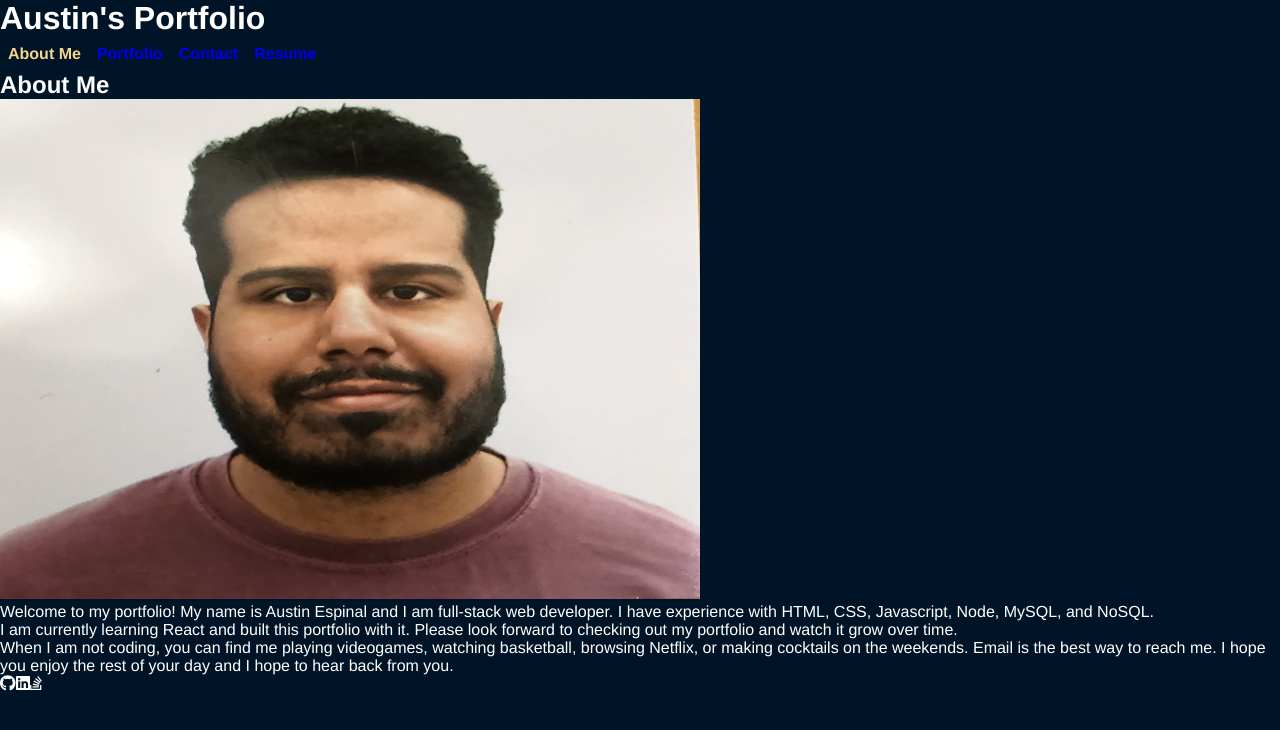
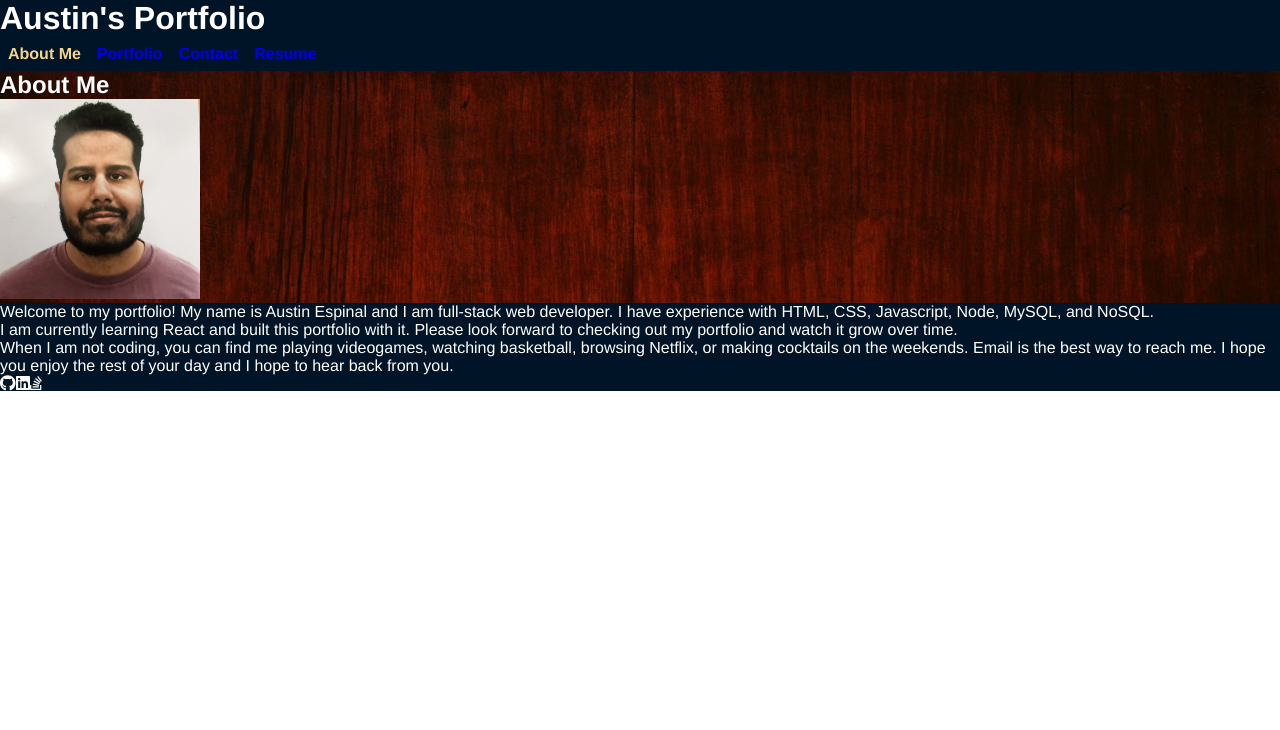
Before and after one commit to austin-espinal/web-dev-portfolio, a React (Create React App) app: page / in a window 1280 px wide. Shown: the top 730 px of the page. Built offline with nearby package versions, Linux system fonts and the light colour scheme.

Commit message:
added background image and color to each component class

```diff
--- a/src/App.js
+++ b/src/App.js
@@ -44,11 +44,11 @@ function App() {
 
   return (
     <div className="App">
-      <header>
+      <header className="bg">
       <Header></Header>
       <Nav currentPage={currentPage} pageChange={pageChange}/>
       </header>
-      <main>
+      <main className="bg-image">
         {renderPage()}
       </main>
       <Footer></Footer>
--- a/src/assets/css/style.css
+++ b/src/assets/css/style.css
@@ -20,13 +20,26 @@
 
 body {
     font-family: Helvetica, Arial, sans-serif;
-    background-color: var(--primary-color);
     color: white;
 }
 
+.bg {
+    background-color: var(--primary-color);
+}
+.bg-image {
+    background-image: url('../images/mahogany-hero.jpg');
+    background-size: cover;
+    background-repeat: no-repeat;
+}
+
 .project-thumbnail {
-    width: 700px;
-    height: 500px;
+    width: 350px;
+    height: 150px;
+}
+
+.profile-thumbnail {
+    width: 200px;
+    height: 200px;
 }
 
 .nav-link {
--- a/src/components/About/index.js
+++ b/src/components/About/index.js
@@ -1,12 +1,12 @@
 import React from "react";
-import testImage from "../../assets/images/me2.jpg"
+import profileImage from "../../assets/images/me2.jpg"
 
 function About() {
     return (
         <div>
             <h2>About Me</h2>
-            <img className="project-thumbnail" src={testImage}/>
-            <p>Welcome to my portfolio! My name is Austin Espinal and I am full-stack web developer. I have experience with HTML, CSS, Javascript, Node, MySQL, and NoSQL.<br />
+            <img className="profile-thumbnail col-12" src={profileImage} alt="Austin Espinal"/>
+            <p className="bg">Welcome to my portfolio! My name is Austin Espinal and I am full-stack web developer. I have experience with HTML, CSS, Javascript, Node, MySQL, and NoSQL.<br />
                     I am currently learning React and built this portfolio with it. Please look forward to checking out my portfolio and watch it grow over time.<br />
                     When I am not coding, you can find me playing videogames, watching basketball, browsing Netflix, or making cocktails on the weekends.
                     Email is the best way to reach me. I hope you enjoy the rest of your day and I hope to hear back from you.
--- a/src/components/Contact/index.js
+++ b/src/components/Contact/index.js
@@ -38,7 +38,7 @@ function Contact() {
     return (
         <section>
             <h1>Contact Me</h1>
-            <form id="contact-form" onSubmit={handleSubmit}>
+            <form id="contact-form" onSubmit={handleSubmit} className="bg">
                 <div>
                     <label htmlFor="name">Name:</label>
                     <input type="text" name="name" defaultValue={name} onBlur={handleChange} />
--- a/src/components/Footer/index.js
+++ b/src/components/Footer/index.js
@@ -4,7 +4,7 @@ import { faGithub, faLinkedin, faStackOverflow } from "@fortawesome/free-brands-
 
 function Footer() {
     return (
-        <footer className="flex-row">
+        <footer className="flex-row bg">
             <FontAwesomeIcon icon={faGithub}><a href="https://github.com/austin-espinal" target="_blank"></a></FontAwesomeIcon>
             <FontAwesomeIcon icon={faLinkedin}><a href="" target="_blank"></a></FontAwesomeIcon>
             <FontAwesomeIcon icon={faStackOverflow}><a href="" target="_blank"></a></FontAwesomeIcon>
--- a/src/components/Project/index.js
+++ b/src/components/Project/index.js
@@ -2,61 +2,69 @@ import React, { useState } from "react";
 import { FontAwesomeIcon } from "@fortawesome/react-fontawesome";
 import { faGithub } from "@fortawesome/free-brands-svg-icons";
 // import { faCoffee } from "@fortawesome/free-solid-svg-icons";
+import image1 from '../../assets/images/run-buddy.jpg'
+import image2 from '../../assets/images/horiseon-refactor.png'
+import image3 from '../../assets/images/pizza-hunt.png'
+import image4 from '../../assets/images/password-gen.jpg'
+import image5 from '../../assets/images/concierge.png'
+import image6 from '../../assets/images/not-inta-gram.png'
 
 function Project() {
     const [projects] = useState([
         {
             name: 'Run Buddy',
             url: 'https://austin-espinal.github.io/run-buddy/',
-            image: '../../assets/images/run-buddy.jpg',
+            image: `${image1}`,
             git: 'https://github.com/austin-espinal/run-buddy'
         },
         {
             name: 'Horiseon',
             url: 'https://austin-espinal.github.io/horiseon-refactor/',
-            image: '../../assets/images/horiseon-refactor.png',
+            image: `${image2}`,
             git: 'https://github.com/austin-espinal/horiseon-refactor'
         },
         {
             name: 'Pizza Hunt',
             url: 'https://pizza-hunt-ae.herokuapp.com/',
-            image: '../../assets/images/pizza-hunt.png',
+            image: `${image3}`,
             git: 'https://github.com/austin-espinal/pizza-hunt'
         },
         {
             name: 'Password Generator',
             url: 'https://austin-espinal.github.io/employee-password-gen/',
-            image: '../../assets/images/password-gen.jpg',
+            image: `${image4}`,
             git: 'https://github.com/austin-espinal/employee-password-gen'
         },
         {
             name: 'Concierage',
             url: 'https://ellacodes2021.github.io/Team-Indecisive-IDK/',
-            image: '../../assets/images/concierage.png',
+            image: `${image5}`,
             git: 'https://github.com/EllaCodes2021/Team-Indecisive-IDK'
         },
         {
             name: 'Not Inta Gram',
             url: 'https://not-into-gram.herokuapp.com/',
-            image: '../../assets/images/not-inta-gram.png',
+            image: `${image6}`,
             git: 'https://github.com/Rodney1100/Not-Inta-Gram'
         }
 
     ]);
 
     return (
-        <div>
+        <div className="container">
             {projects.map((project) => (
-                <div className="card">
-                    {/* <img
-                            src={require(`${project.image}`).default}
+                <div className="card text-center col-sm-12 justify-space-around bg">
+                    <div>
+                        <img
+                            src={project.image}
                             alt={project.name}
                             className="project-thumbnail"
                             key={project.name}
-                        /> */}
+                        />
+                    </div>
                     <div className="card-body">
-                    <a href={project.url} target="_blank"><h3>{project.name}</h3></a>
-                        <FontAwesomeIcon icon={faGithub}><a href={project.git} target="_blank"></a></FontAwesomeIcon>
+                        <a href={project.url} target="_blank" rel="noreferrer"><h3>{project.name}</h3></a>
+                        <FontAwesomeIcon icon={faGithub}><a href={project.git} target="_blank" rel="noreferrer"></a></FontAwesomeIcon>
                     </div>
                 </div>
             ))}
```
